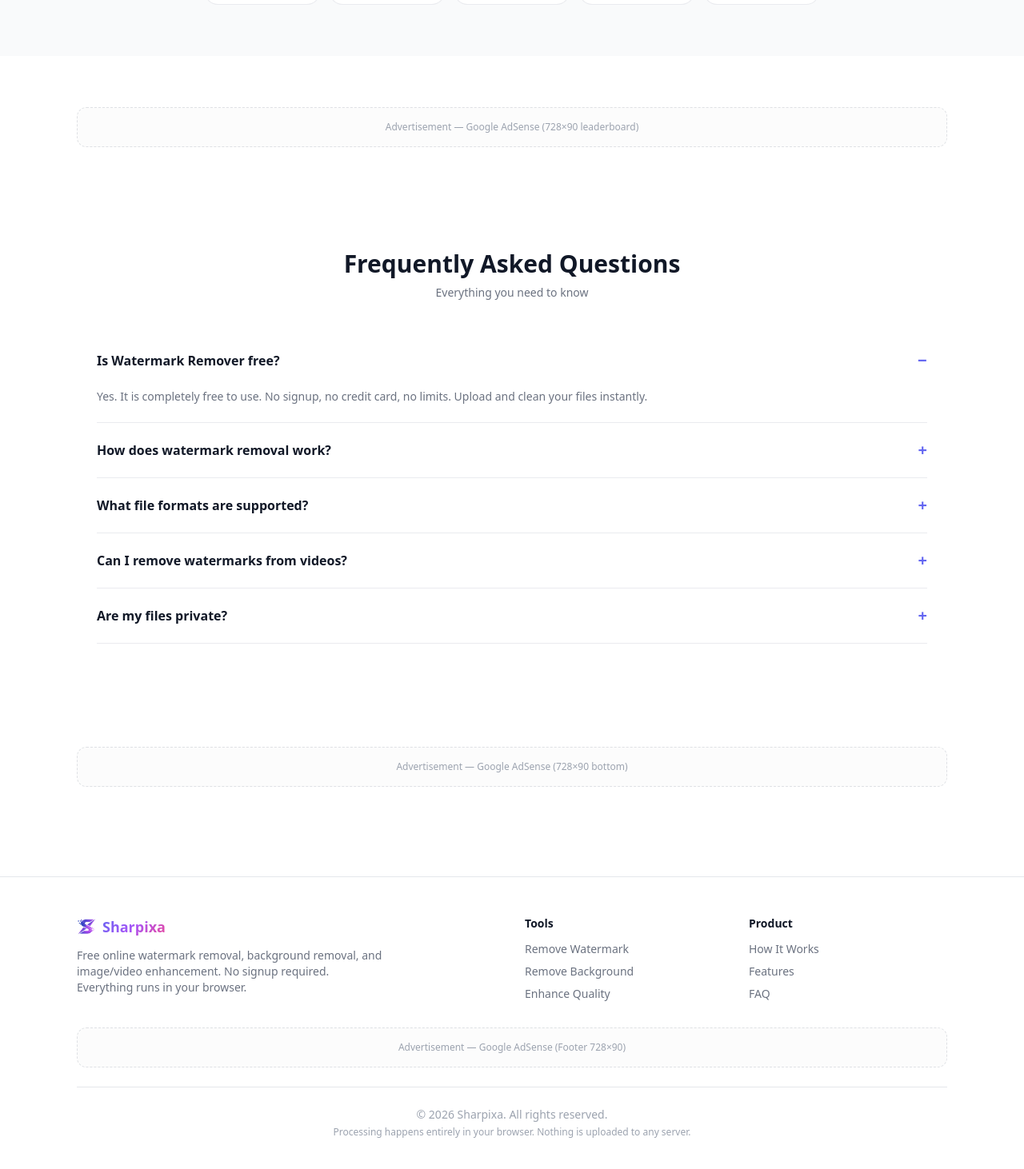
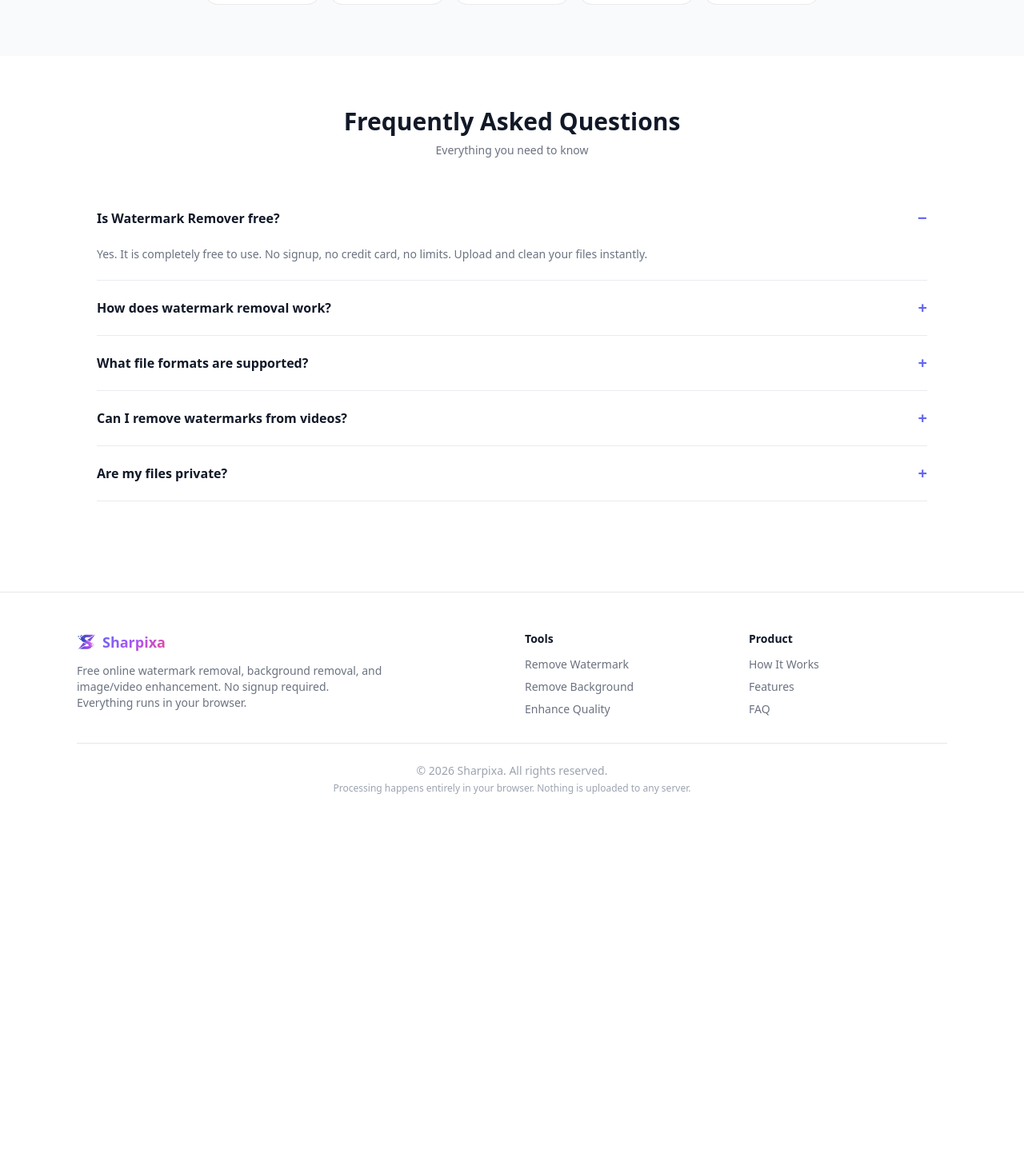
Before and after one commit to princed-ux/sharpixa, a Next.js app: page /enhance-quality in a window 1280 px wide. Shown: the part 3779-5241 px from the top of the page at 80% size. After the commit the page ends 4821 px from the top, so only its background shows below. Built offline with nearby package versions, Linux system fonts and the light colour scheme.

Commit message:
commit 8903456879

```diff
--- a/app/enhance-quality/page.tsx
+++ b/app/enhance-quality/page.tsx
@@ -24,17 +24,9 @@ export default function EnhanceQuality() {
   <HowItWorks />
  <BeforeAfter />
  <FeaturesGrid />
- <FileTypes />
+  <FileTypes />
 
- <div className="container-x section">
- <div className="ad-slot">Advertisement — Google AdSense (728×90 leaderboard)</div>
- </div>
-
- <FAQ />
-
-  <div className="container-x section pt-0">
- <div className="ad-slot">Advertisement — Google AdSense (728×90 bottom)</div>
- </div>
+  <FAQ />
 
  <Footer />
  </>
--- a/app/remove-background/page.tsx
+++ b/app/remove-background/page.tsx
@@ -24,17 +24,9 @@ export default function RemoveBackground() {
   <HowItWorks />
  <BeforeAfter />
  <FeaturesGrid />
- <FileTypes />
+  <FileTypes />
 
- <div className="container-x section">
- <div className="ad-slot">Advertisement — Google AdSense (728×90 leaderboard)</div>
- </div>
-
- <FAQ />
-
-  <div className="container-x section pt-0">
- <div className="ad-slot">Advertisement — Google AdSense (728×90 bottom)</div>
- </div>
+  <FAQ />
 
  <Footer />
  </>
--- a/app/remove-watermark/page.tsx
+++ b/app/remove-watermark/page.tsx
@@ -24,19 +24,9 @@ export default function RemoveWatermark() {
   <HowItWorks />
  <BeforeAfter />
  <FeaturesGrid />
- <FileTypes />
+  <FileTypes />
 
- {/* Google AdSense */}
- <div className="container-x section">
- <div className="ad-slot">Advertisement — Google AdSense (728×90 leaderboard)</div>
- </div>
-
- <FAQ />
-
-  {/* Google AdSense (Bottom) */}
- <div className="container-x section pt-0">
- <div className="ad-slot">Advertisement — Google AdSense (728×90 bottom)</div>
- </div>
+  <FAQ />
 
  <Footer />
  </>
--- a/components/Footer.tsx
+++ b/components/Footer.tsx
@@ -33,9 +33,8 @@ export default function Footer() {
  <a className="nav-link" onClick={() => scrollTo("faq")}>FAQ</a>
  </div>
  </div>
- </div>
- <div className="ad-slot mb-6">Advertisement — Google AdSense (Footer 728×90)</div>
- <div className="border-t border-gray-200 pt-6 text-center text-sm text-gray-400">
+  </div>
+  <div className="border-t border-gray-200 pt-6 text-center text-sm text-gray-400">
  <p>&copy; 2026 Sharpixa. All rights reserved.</p>
  <p className="mt-1 text-xs">Processing happens entirely in your browser. Nothing is uploaded to any server.</p>
  </div>
--- a/components/UploadZone.tsx
+++ b/components/UploadZone.tsx
@@ -464,10 +464,9 @@ export default function UploadZone({ mode: initialMode }: { mode: Mode }) {
  </button>
  <button className="btn-secondary text-base px-6 py-3" onClick={reset}>Process Another File</button>
  </div>
- </div>
- <div className="ad-slot mt-6">Advertisement — Google AdSense (Results page native ad)</div>
- </div>
- );
+  </div>
+  </div>
+  );
  }
 
  // ---- BRUSH VIEW (watermark / background modes) ----
```
Also changed, not shown: task.txt (added).
